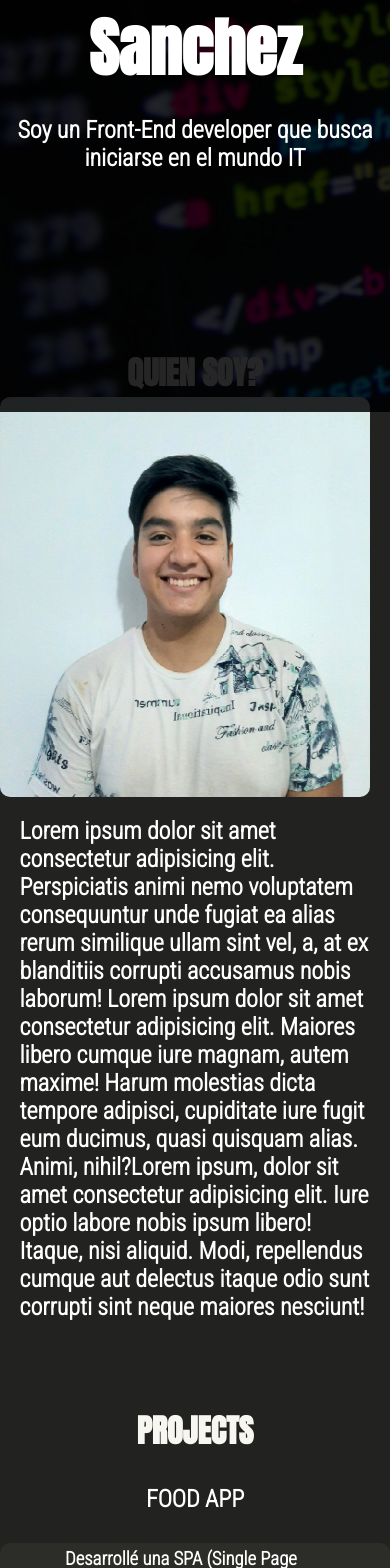
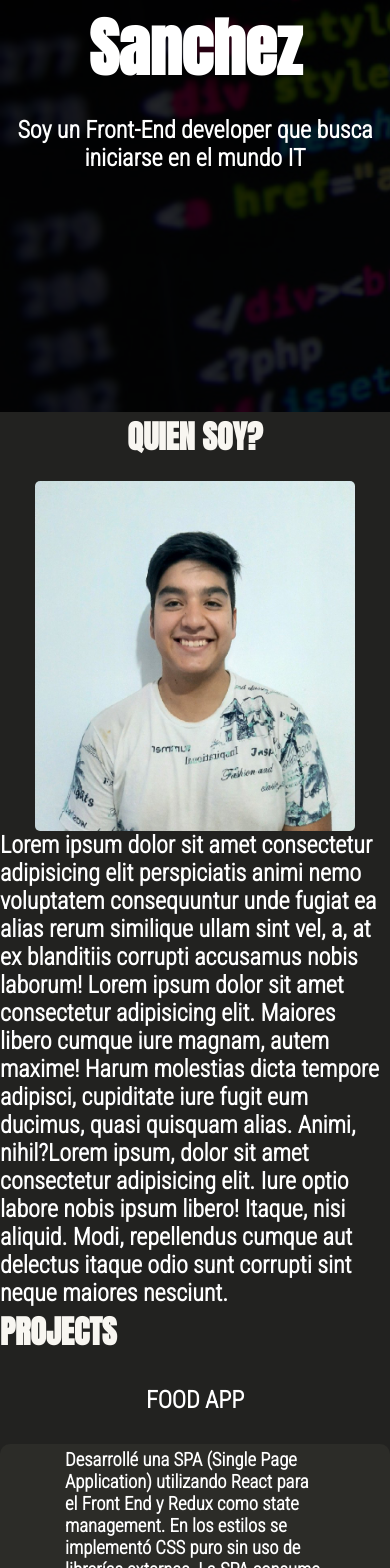
Before and after one commit to sanchezzfacu/porftolio, a React (Create React App) app: page / in a window 390 px wide. Shown: the part 432-2000 px from the top of the page. Built offline with nearby package versions, Linux system fonts and the light colour scheme.

Commit message:
keep adding responsive

```diff
--- a/src/components/Home.jsx
+++ b/src/components/Home.jsx
@@ -43,18 +43,22 @@ function Home() {
                     </div>
                 </div>
             </div>
-            <div className="about__section" ref={refAbout}>
-                <div className="section__title">
-                    <h1>QUIEN SOY?</h1>
-                </div>
-                <div className="align__about">
+            <div className="about__container" ref={refAbout}>
+                <h1 className="about__title">QUIEN SOY?</h1>
+                <div className="img__description">
                         <img className="img__about" src={cv} alt="" height="400px" width="370"/>
-                    <div className="text__about">
-                        <h2>Lorem ipsum dolor sit amet consectetur adipisicing elit. Perspiciatis animi nemo voluptatem consequuntur unde fugiat ea alias rerum similique ullam sint vel, a, at ex blanditiis corrupti accusamus nobis laborum! Lorem ipsum dolor sit amet consectetur adipisicing elit. Maiores libero cumque iure magnam, autem maxime! Harum molestias dicta tempore adipisci, cupiditate iure fugit eum ducimus, quasi quisquam alias. Animi, nihil?Lorem ipsum, dolor sit amet consectetur adipisicing elit. Iure optio labore nobis ipsum libero! Itaque, nisi aliquid. Modi, repellendus cumque aut delectus itaque odio sunt corrupti sint neque maiores nesciunt!</h2>
+                    <div className="about__text">
+                        <h2>Lorem ipsum dolor sit amet consectetur adipisicing elit perspiciatis animi nemo voluptatem consequuntur
+                            unde fugiat ea alias rerum similique ullam sint vel, a, at ex blanditiis corrupti accusamus nobis
+                            laborum! Lorem ipsum dolor sit amet consectetur adipisicing elit. Maiores libero cumque iure magnam, autem
+                            maxime! Harum molestias dicta tempore adipisci, cupiditate iure fugit eum ducimus, quasi quisquam alias.
+                            Animi, nihil?Lorem ipsum, dolor sit amet consectetur adipisicing elit. Iure optio labore nobis ipsum libero!
+                            Itaque, nisi aliquid. Modi, repellendus cumque aut delectus itaque odio sunt corrupti sint neque maiores
+                            nesciunt.</h2>
                     </div>
                 </div>
             </div>
-            <div className="projects__section" ref={refProjects}>
+                <div className="projects__section">
                     <div className="section__title">
                         <h1>PROJECTS</h1>
                     </div>
@@ -64,7 +68,7 @@ function Home() {
                 </div>
                 <div className="description__color">
                     <div className="app__description">
-                    <h3>
+                        <h3 ref={refProjects}>
                             Desarrollé una SPA (Single Page Application) utilizando React para el Front End y Redux como state management.
                             En los estilos se implementó CSS puro sin uso de librerías externas.
                             La SPA consume datos de una API a través de un Back End desarrollado en Node utilizando Express, agregando nuevas
--- a/src/styles/Home.css
+++ b/src/styles/Home.css
@@ -35,7 +35,7 @@
 	left: 0;
 	right: 0;
 	background-color: rgba(0, 0, 0, 0.844);
-    background-size: 100vh
+    background-size: cover
 }
 
 .background h1 {
@@ -73,7 +73,6 @@ nav {
     display: flex;
     align-items: center;
     justify-content: space-around;
-    /* position: relative; */
     z-index: 2;
     position: fixed;
     box-shadow: 1px 1px 5px rgb(0, 0, 0);
@@ -108,8 +107,11 @@ button:hover {
     background-color:rgb(61, 59, 55);
 }
 
+/* .project__container {
+    height: 100%;
+} */
+
 .projects__section {
-    margin-top: 150px;
     color: #ffff;
 }
 
@@ -220,6 +222,7 @@ li:hover {
     background: #fff;
     color: #000;
     border-radius: 15px;
+    cursor: pointer;
 }
 
 footer {
@@ -261,41 +264,57 @@ footer {
     border-radius: 50%;
 }
 
-.align__about {
-    display: flex;
-    justify-content: center;
-    align-items: center;
-    flex-wrap: wrap;
-}
-
-.img__about {
-    border-radius: 10px;
-    border: 10px 10px rgb(0, 0, 0);
-    margin-right: 20px;
-}
-
-.about__section {
-    height: 100vh;
-    display: flex;
-    flex-direction: column;
-    align-items: center;
-    justify-content: center;
-}
-
-.section__title {
+.about__container {
     display: flex;
     align-items: center;
     justify-content: center;
 }
 
-.text__about {
-    width: 90%;
-    padding-top: 20px;
-    padding-right: 10px;
-    padding-left: 10px;
+.about__title {
+    margin-bottom: 20px;
 }
 
-.img_projects {
-    cursor: pointer;
-    margin: 5px
+@media screen and (min-width: 320px) {
+    .about__container {
+        height: 100%;
+        flex-direction: column;
+    }
+
+    .img__description {
+        display: flex;
+        flex-direction: column;
+        justify-content: center;
+        align-items: center;
+    }
+
+    .img__about {
+        border-radius: 5px;
+        width: 320px;
+        height: 350px;
+    }
 }
+
+@media screen and (min-width: 960px) {
+    .about__container {
+        height: 100vh;
+    }
+
+    .img__description {
+        display: flex;
+        flex-direction: row;
+        align-items: center;
+        justify-content: center;
+    }
+
+    .about__text {
+        margin-left: 50px;
+        width: 650px;
+    }
+
+    .img__about {
+        height: 400px;
+        width: 370px;
+        border-radius: 5px;
+        box-shadow: 1px 1px 1px 2px  rgba(7, 7, 7, 0.857);
+    }
+}
```
Lines whose indentation alone changed are shown as unchanged.
